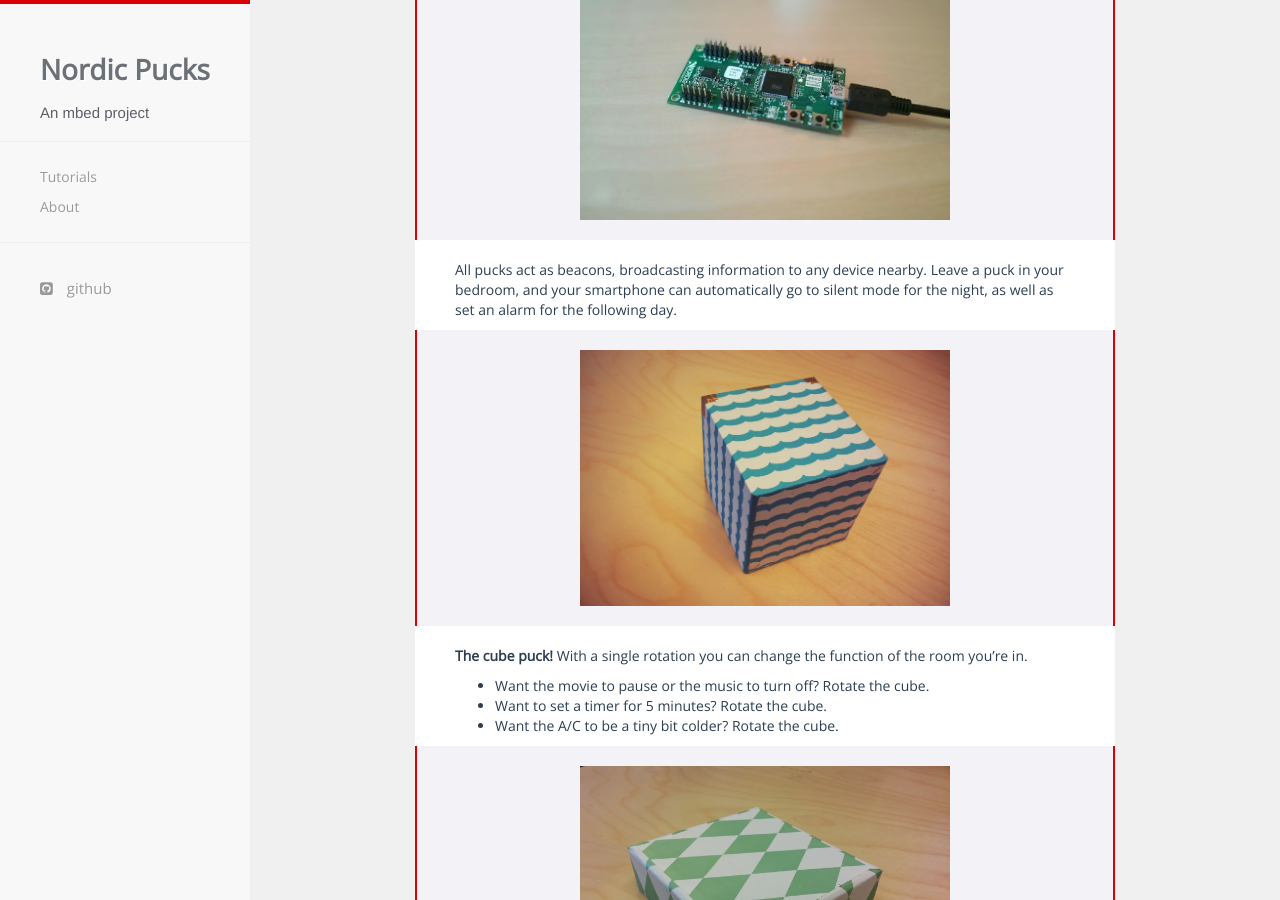
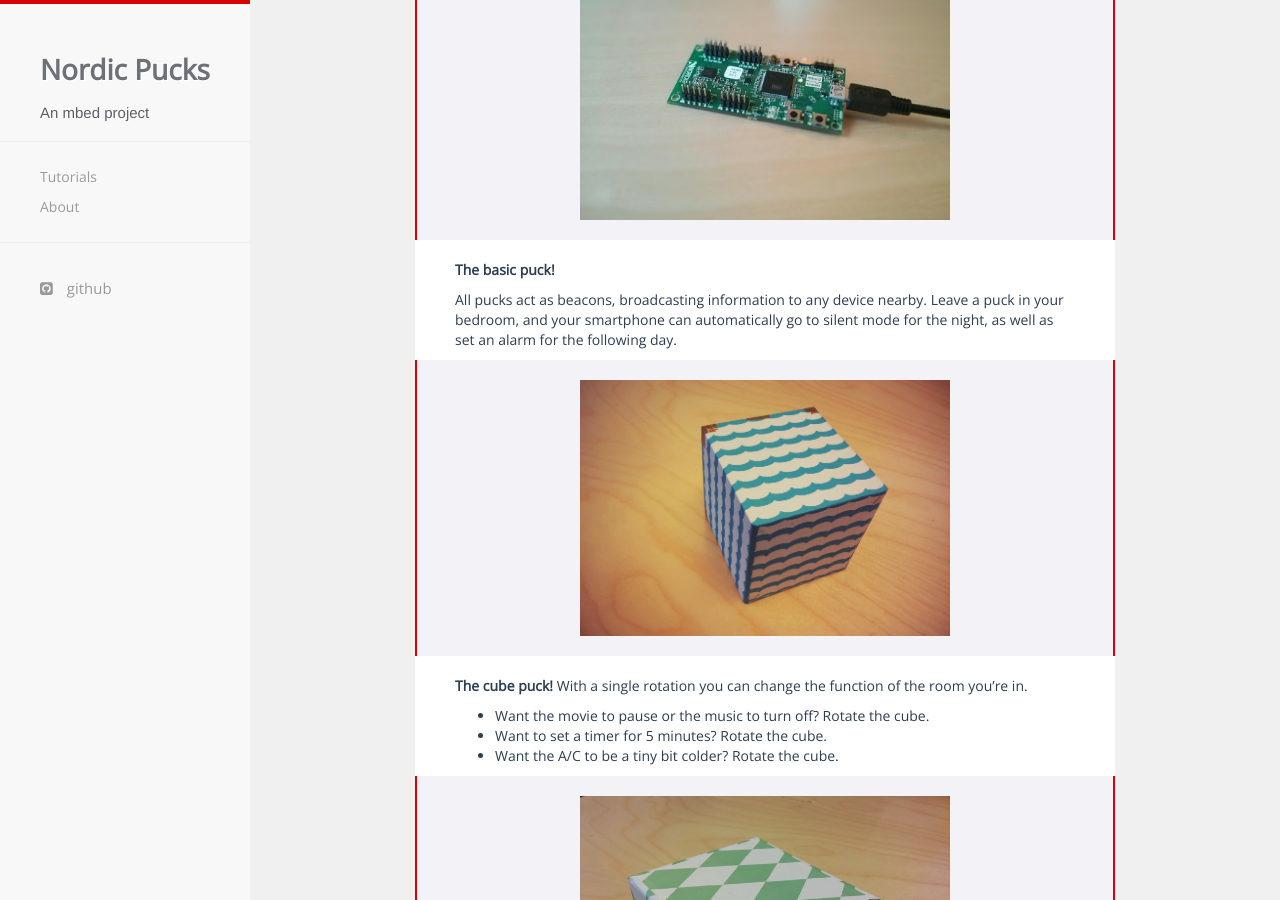
Before and after one commit to NordicPlayground/puck, a Jekyll site: the page built from index.md, in a window 1280 px wide and 900 px high, scrolled down 1069 px. Built offline with Jekyll 4.4.1, drawn with Linux system fonts in a browser that asks for light colours; nearby versions of some CDN libraries.

Commit message:
Add title.

```diff
--- a/index.md
+++ b/index.md
@@ -25,6 +25,8 @@ We have [tutorials](tutorials.html) on how each of these pucks are made that you
 
 > ![](images/IMG_20140729_142743.jpg)
 
+**The basic puck!**
+
 All pucks act as beacons, broadcasting information to any device nearby. Leave a puck in your bedroom, and your smartphone can automatically go to silent mode for the night, as well as set an alarm for the following day.
 
 > ![](images/cube.jpg)
```
